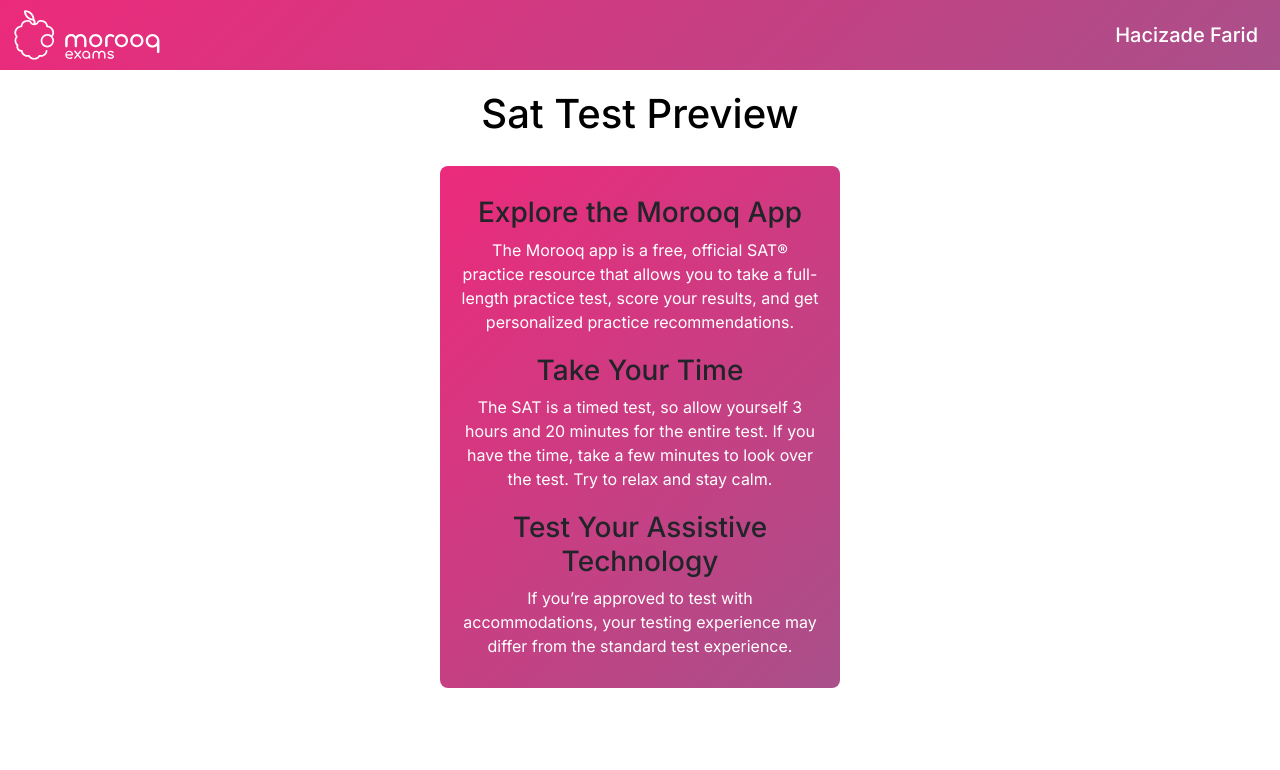
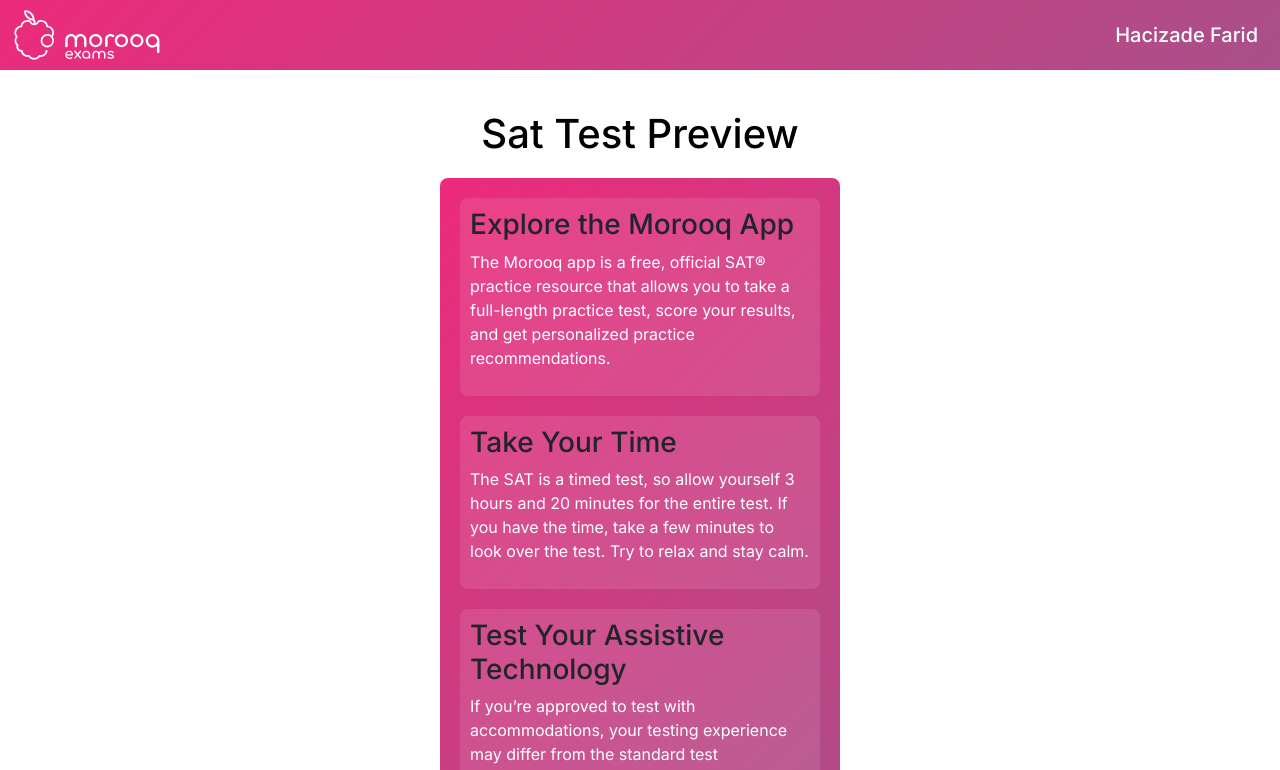
Before and after one commit to Farid0558475484/morooq-app, a Next.js app: page /sat-test in a window 1280 px wide. Shown: the top 770 px of the page. Built offline with nearby package versions, Linux system fonts and the light colour scheme.

Commit message:
feat:update SatInfoItem

```diff
--- a/app/components/Footer/Footer.tsx
+++ b/app/components/Footer/Footer.tsx
@@ -3,7 +3,7 @@
 import React from "react";
 import Image from "next/image";
 
-import { Container, Row, Col } from "react-bootstrap";
+import { Container, Row } from "react-bootstrap";
 
 import logo from "./../../../public/image/logo1.svg";
 
--- a/app/sat-test/SatText.module.scss
+++ b/app/sat-test/SatText.module.scss
@@ -1,10 +1,14 @@
 .satTest {
+  text-align: center;
+  margin: 20px;
+
   .satTitle {
-    text-align: center;
     color: rgb(0, 0, 0);
     font-weight: 800;
+    padding: 20px 0;
+
     h1 {
-      padding: 20px 0;
+      margin: 0;
     }
   }
 
@@ -13,19 +17,47 @@
     padding: 20px;
     border-radius: 8px;
     text-align: center;
+    display: grid;
+    grid-template-columns: repeat(1, 1fr);
+    gap: 20px;
 
-    .satExplore,
-    .satTake,
-    .satTechnology {
-      padding: 10px 0;
+    .satInfo {
+      display: grid;
+      gap: 20px;
+    }
+
+    .satInfoItem {
+      padding: 10px;
+      background-color: rgba(255, 255, 255, 0.1);
+      border-radius: 8px;
+      text-align: left;
+
+      h3 {
+        margin-top: 0;
+      }
       p {
-        padding: 0px 0px;
-        margin: 0px 0px;
         color: white;
       }
     }
-    .satContent h3 {
-      margin: 20px 0 0 0;
+
+    .navButtons {
+      display: flex;
+      justify-content: space-between;
+      margin-top: 30px;
+
+      .navButton {
+        background-color: #ec2a7b94;
+        border: none;
+        border-radius: 20px;
+        padding: 10px 20px;
+        color: white;
+        font-size: 20px;
+        cursor: pointer;
+
+        &:hover {
+          background-color: #ec2a7b;
+        }
+      }
     }
   }
 }
@@ -36,22 +68,3 @@
     margin: 0 auto;
   }
 }
-
-.nextPrev {
-  display: flex;
-  justify-content: flex-end;
-  padding: 50px 50px 0 0;
-  gap: 20px;
-  margin: 50px 0;
-  button {
-    background-color: #ec2a7b94;
-    border: none;
-    border-radius: 20px;
-    padding: 10px 20px;
-    color: white;
-    font-size: 20px;
-    &:hover {
-      background-color: #ec2a7b;
-    }
-  }
-}
--- a/app/sat-test/page.tsx
+++ b/app/sat-test/page.tsx
@@ -1,68 +1,52 @@
-"use client";
-
 import React from "react";
 import Link from "next/link";
+import s from "./SatText.module.scss";
 
-import { Container, Row, Col } from "react-bootstrap";
+interface SatInfoItemProps {
+  title: string;
+  content: string;
+}
 
-import s from "./SatText.module.scss";
+function SatInfoItem({ title, content }: SatInfoItemProps): JSX.Element {
+  return (
+    <div className={s.satInfoItem}>
+      <h3>{title}</h3>
+      <p>{content}</p>
+    </div>
+  );
+}
 
 function SatText() {
   return (
     <div className={s.satTest}>
-      <Container fluid>
-        <Row>
       <div className={s.satTitle}>
         <h1>Sat Test Preview</h1>
       </div>
-        </Row>
 
-        <Row>
-          <Col md={4}></Col>
-
-          <Col md={4}>
       <div className={s.satContent}>
-              <div className={s.satExplore}>
-                <h3>Explore the Morooq App </h3>
-                <p>
-                  The Morooq app is a free, official SAT® practice resource that
-                  allows you to take a full-length practice test, score your
-                  results, and get personalized practice recommendations.
-                </p>
+        <div className={s.satInfo}>
+          <SatInfoItem
+            title="Explore the Morooq App"
+            content="The Morooq app is a free, official SAT® practice resource that allows you to take a full-length practice test, score your results, and get personalized practice recommendations."
+          />
+          <SatInfoItem
+            title="Take Your Time"
+            content="The SAT is a timed test, so allow yourself 3 hours and 20 minutes for the entire test. If you have the time, take a few minutes to look over the test. Try to relax and stay calm."
+          />
+          <SatInfoItem
+            title="Test Your Assistive Technology"
+            content="If you’re approved to test with accommodations, your testing experience may differ from the standard test experience."
+          />
         </div>
-              <div className={s.satTake}>
-                <h3>Take Your Time </h3>
-                <p>
-                  The SAT is a timed test, so allow yourself 3 hours and 20
-                  minutes for the entire test. If you have the time, take a few
-                  minutes to look over the test. Try to relax and stay calm.
-                </p>
-              </div>
-              <div className={s.satTechnology}>
-                <h3>Test Your Assistive Technology </h3>
-                <p>
-                  If you’re approved to test with accommodations, your testing
-                  experience may differ from the standard test experience.
-                </p>
-              </div>
-            </div>
-            <div className={s.nextPrev}>
-              <div className={s.prev}>
+        <div className={s.navButtons}>
           <Link href="/">
-                  <button>Prev</button>
+            <button className={s.navButton}>Prev</button>
           </Link>
-              </div>
-              <div className={s.next}>
           <Link href="/exam">
-                  <button>Next</button>
+            <button className={s.navButton}>Next</button>
           </Link>
         </div>
       </div>
-          </Col>
-
-          <Col md={4}></Col>
-        </Row>
-      </Container>
     </div>
   );
 }
```
Also changed, not shown: app/page.module.css (added). Lines whose indentation alone changed are shown as unchanged.
